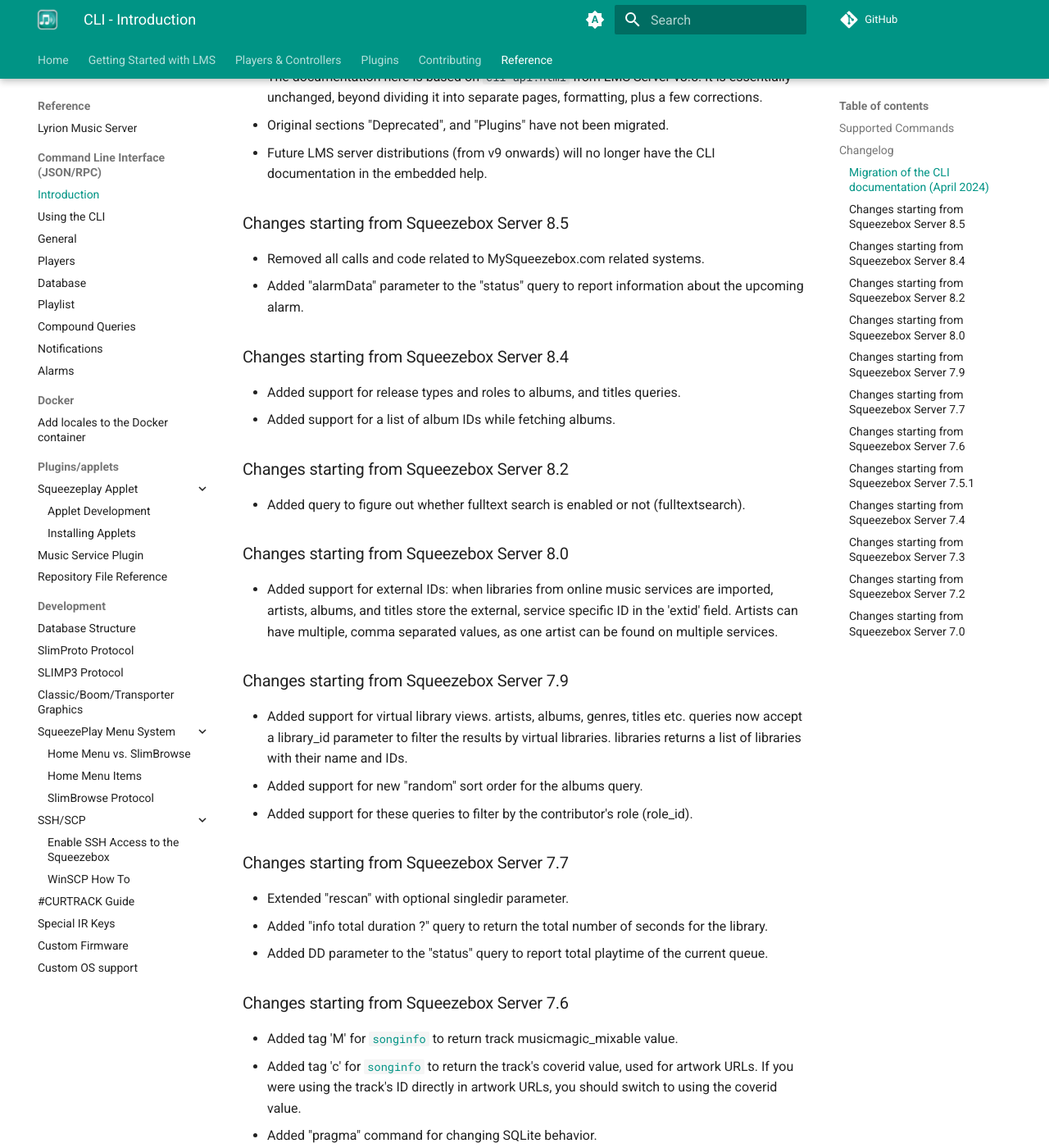
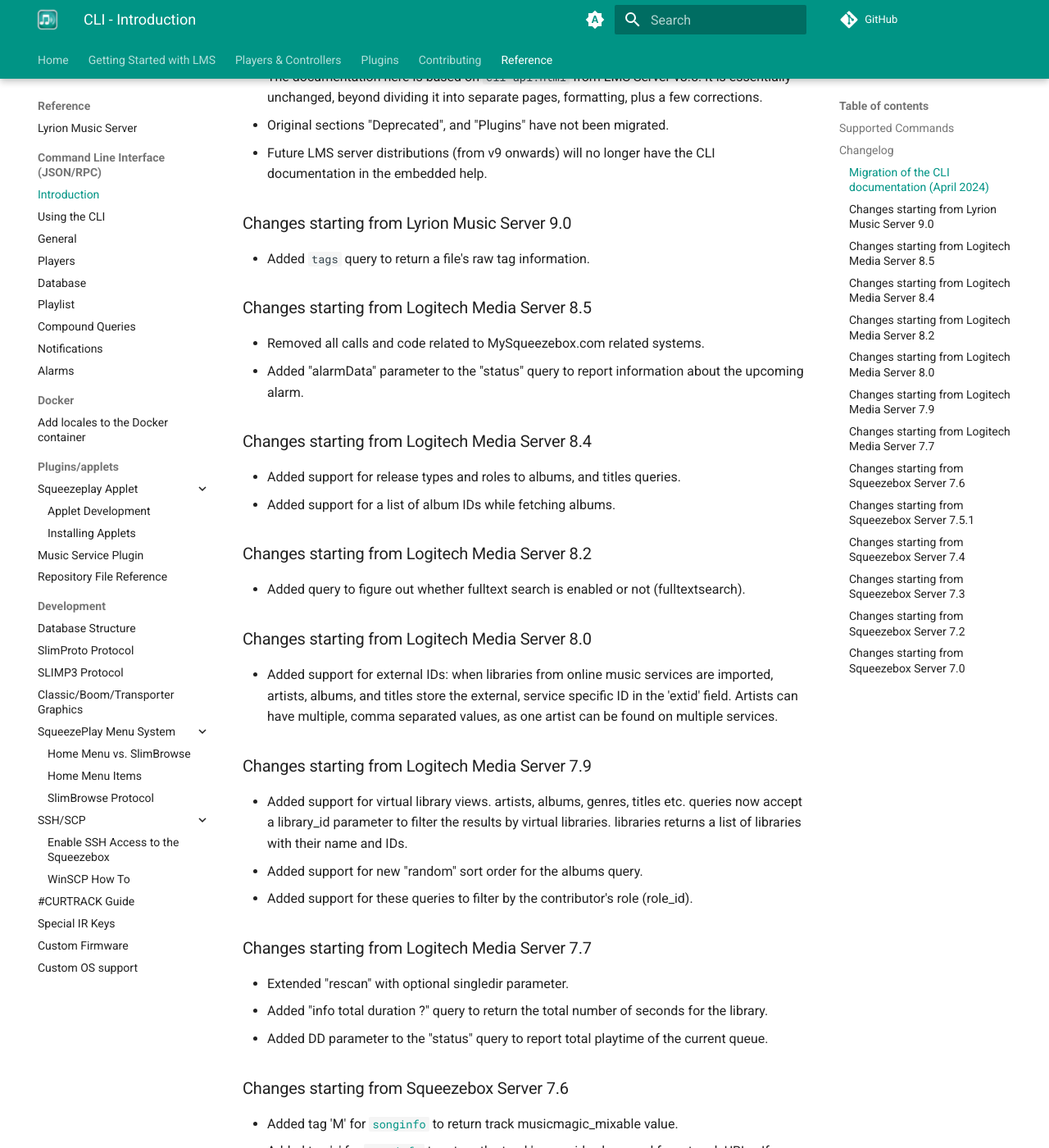
Before and after one commit to LMS-Community/lms-community.github.io, an MkDocs documentation site: the page built from docs/reference/cli/introduction.md, in a window 1280 px wide and 1400 px high, scrolled down 989 px. Shown: the whole window at 82% size. Built offline with MkDocs 1.6.1 and Material for MkDocs 9.7.7, drawn with Linux system fonts in a browser that asks for light colours; a script that is not in the unit is left out; plug-ins that fetch from the network failed and are left out; comment, search, counter and statistics services are not loaded.

Commit message:
Add `tags` CLI query documentation.

```diff
--- a/docs/reference/cli/introduction.md
+++ b/docs/reference/cli/introduction.md
@@ -31,31 +31,35 @@
 * Original sections "Deprecated", and "Plugins" have not been migrated.
 * Future LMS server distributions (from v9 onwards) will no longer have the CLI documentation in the embedded help.
 
-### Changes starting from Squeezebox Server 8.5
+### Changes starting from Lyrion Music Server 9.0
+
+* Added `tags` query to return a file's raw tag information.
+
+### Changes starting from Logitech Media Server 8.5
 
 * Removed all calls and code related to MySqueezebox.com related systems.
 * Added "alarmData" parameter to the "status" query to report information about the upcoming alarm.
 
-### Changes starting from Squeezebox Server 8.4
+### Changes starting from Logitech Media Server 8.4
 
 * Added support for release types and roles to albums, and titles queries.
 * Added support for a list of album IDs while fetching albums.
 
-### Changes starting from Squeezebox Server 8.2
+### Changes starting from Logitech Media Server 8.2
 
 * Added query to figure out whether fulltext search is enabled or not (fulltextsearch).
 
-### Changes starting from Squeezebox Server 8.0
+### Changes starting from Logitech Media Server 8.0
 
 * Added support for external IDs: when libraries from online music services are imported, artists, albums, and titles store the external, service specific ID in the 'extid' field. Artists can have multiple, comma separated values, as one artist can be found on multiple services.
 
-### Changes starting from Squeezebox Server 7.9
+### Changes starting from Logitech Media Server 7.9
 
 * Added support for virtual library views. artists, albums, genres, titles etc. queries now accept a library_id parameter to filter the results by virtual libraries. libraries returns a list of libraries with their name and IDs.
 * Added support for new "random" sort order for the albums query.
 * Added support for these queries to filter by the contributor's role (role_id).
 
-### Changes starting from Squeezebox Server 7.7
+### Changes starting from Logitech Media Server 7.7
 
 * Extended "rescan" with optional singledir parameter.
 * Added "info total duration ?" query to return the total number of seconds for the library.
```
Also changed, not shown: docs/reference/cli/database.md (+22 -0 lines).
